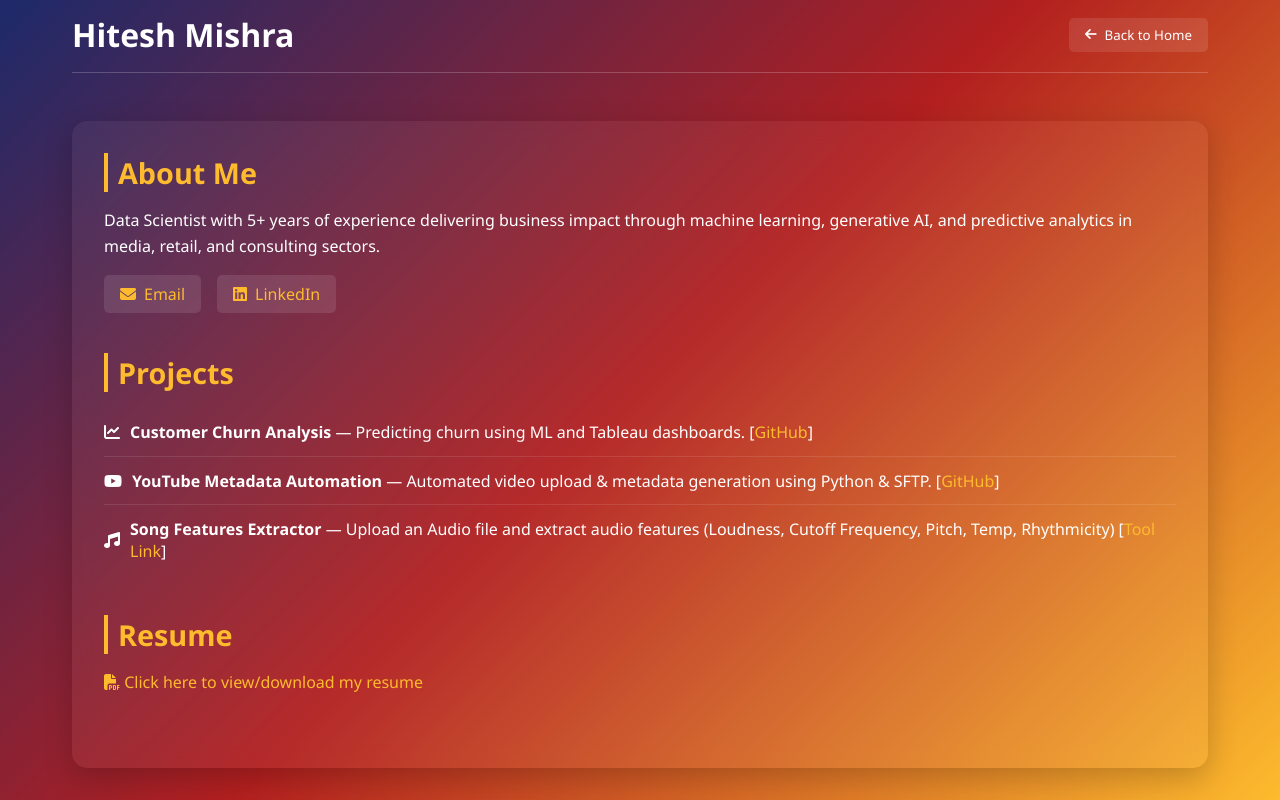
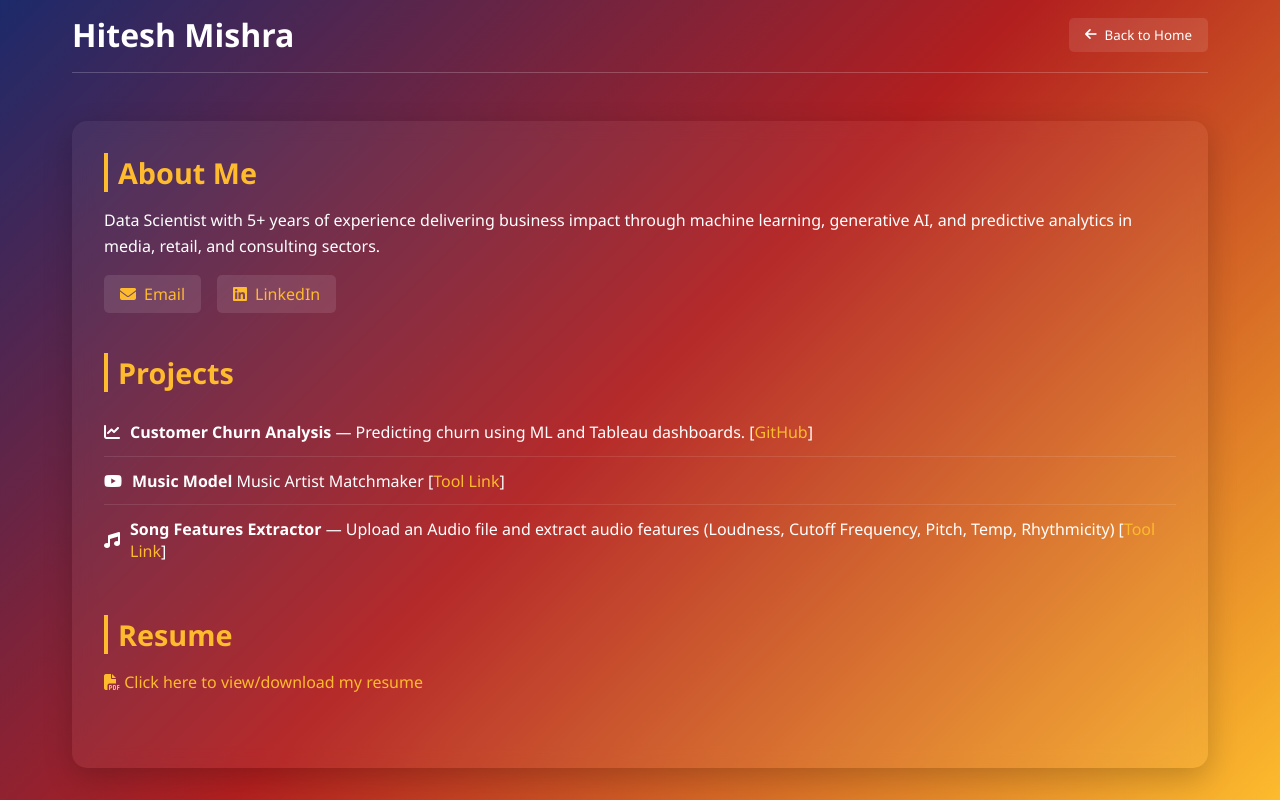
Before and after one commit to hitesh632/hitesh632.github.io, a plain HTML site: page index.html in a window 1280 px wide. Both pictures are taken after a click on the button "Enter Portfolio". Shown: the part 19-819 px from the top of the page. Drawn offline with Linux system fonts and the light colour scheme.

Commit message:
Update index.html
Signed-off-by: Hitesh mishra <93305660+hitesh632@users.noreply.github.com>

```diff
--- a/index.html
+++ b/index.html
@@ -373,8 +373,8 @@
           <li>
             <i class="fab fa-youtube"></i>
             <div>
-              <b>YouTube Metadata Automation</b> — Automated video upload & metadata generation using Python & SFTP.
-              [<a href="https://github.com/hiteshmishra632/youtube-automation">GitHub</a>]
+              <b>Music Model</b> Music Artist Matchmaker
+              [<a href="https://my-streamlit-app-426320014343.asia-south1.run.app/">Tool Link</a>]
             </div>
           </li>
           <li>
```
